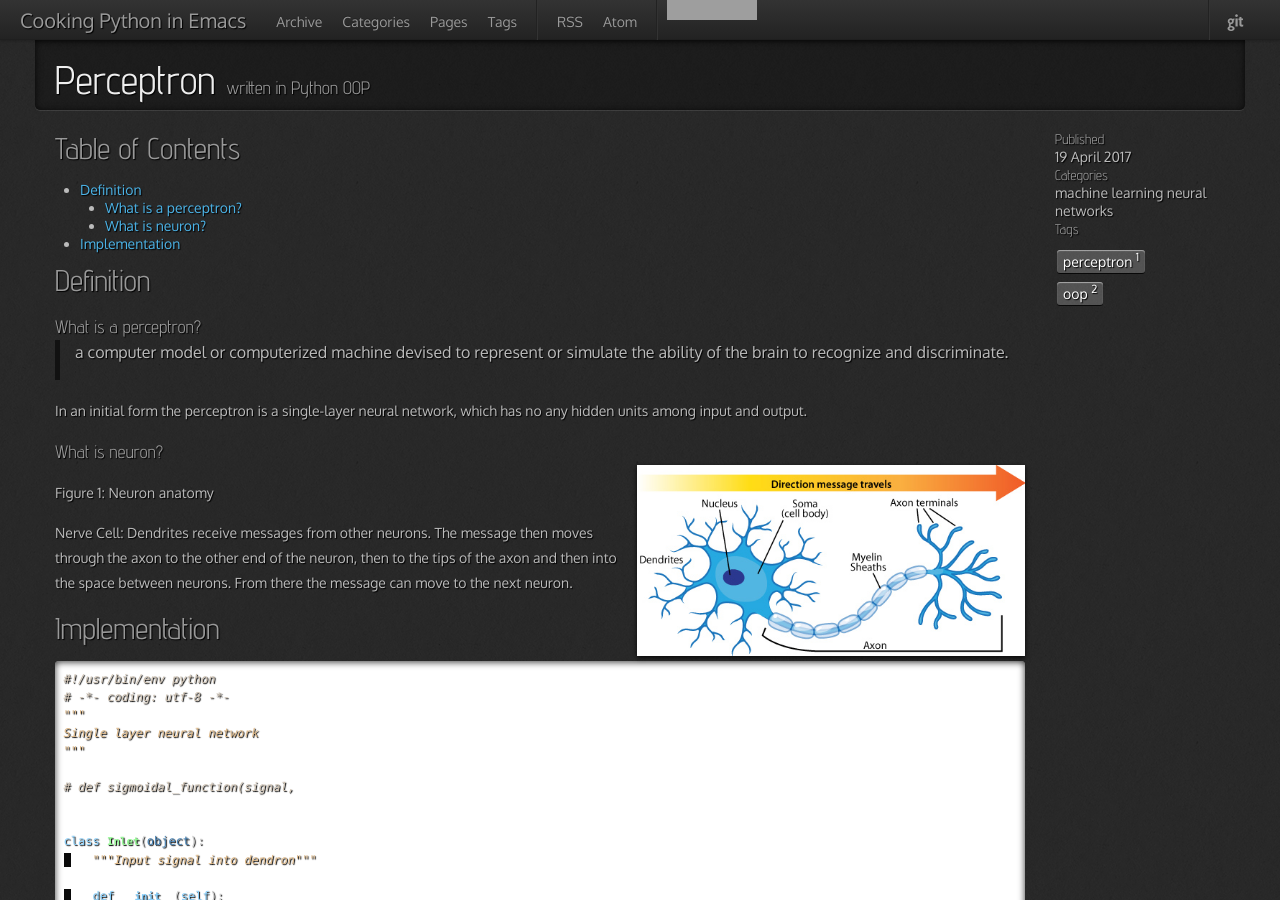
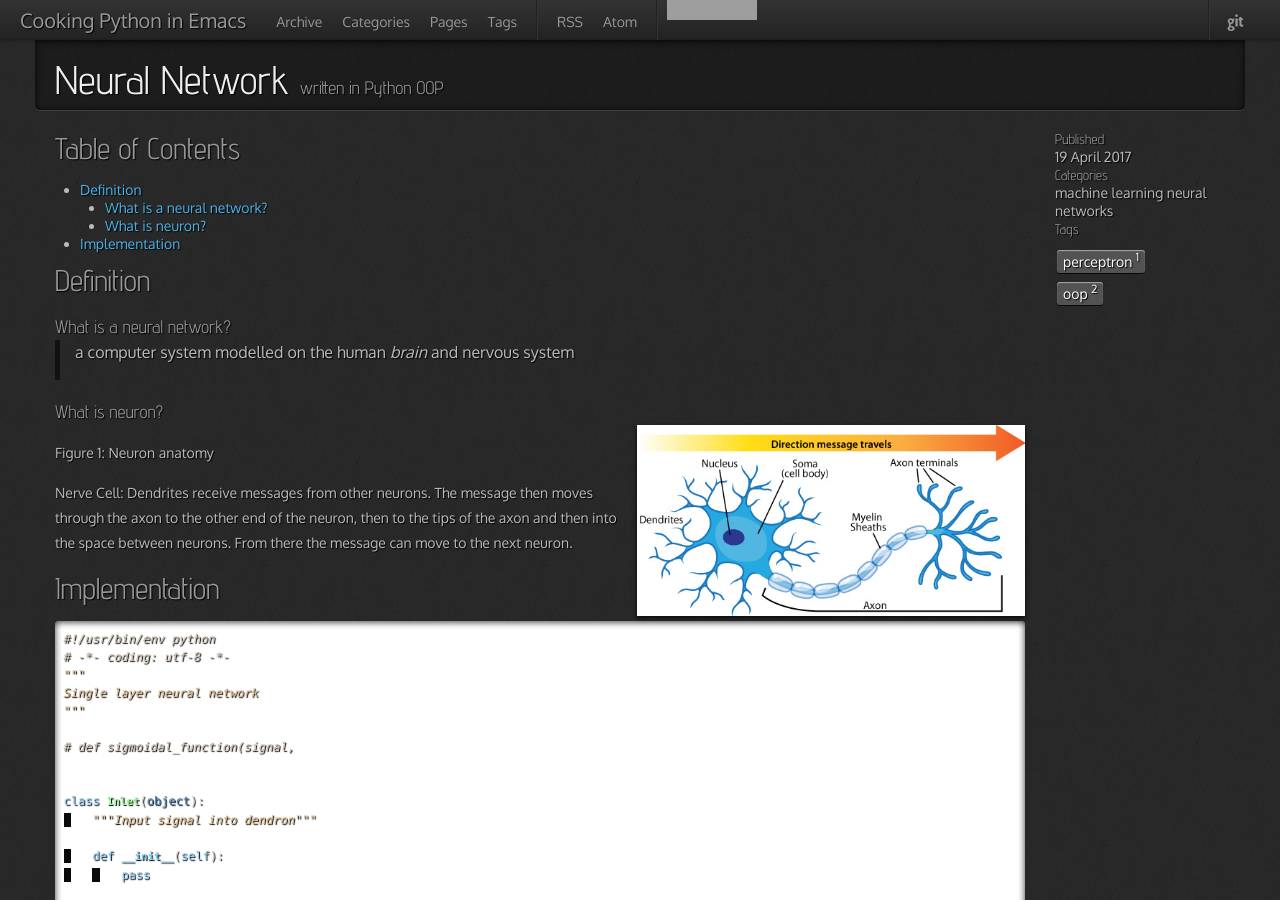
Before and after one commit to 0--key/0--key.github.io, a Jekyll site: the page built from _posts/2017-04-19-perceptron-in-python-oop.html, in a window 1280 px wide and 900 px high. Built offline with Jekyll 4.4.1, drawn with Linux system fonts in a browser that asks for light colours; nearby versions of some CDN libraries; comment, search, counter and statistics services are not loaded; grey boxes are pictures that could not be loaded.

Commit message:
Minor corrections

```diff
--- a/_posts/2017-04-19-perceptron-in-python-oop.html
+++ b/_posts/2017-04-19-perceptron-in-python-oop.html
@@ -1,8 +1,8 @@
 ---
 layout: post
-title: Perceptron
+title: Neural Network
 tagline: " written in Python OOP"
-permalink: /machine-learning/neural-network/perceptron/oop-concept.html
+permalink: /machine-learning/neural-network/oop-concept.html
 categories: [machine learning, neural networks]
 tags: [perceptron, oop]
 ---
@@ -13,7 +13,7 @@ tags: [perceptron, oop]
 <ul>
 <li><a href="#org95863ce">Definition</a>
 <ul>
-<li><a href="#orgb3709a5">What is a perceptron?</a></li>
+<li><a href="#orgbbcb75c">What is a neural network?</a></li>
 <li><a href="#org9d8a082">What is neuron?</a></li>
 </ul>
 </li>
@@ -25,20 +25,14 @@ tags: [perceptron, oop]
 <div id="outline-container-org95863ce" class="outline-2">
 <h2 id="org95863ce">Definition</h2>
 <div class="outline-text-2" id="text-org95863ce">
-</div><div id="outline-container-orgb3709a5" class="outline-3">
-<h3 id="orgb3709a5">What is a perceptron?</h3>
-<div class="outline-text-3" id="text-orgb3709a5">
+</div><div id="outline-container-orgbbcb75c" class="outline-3">
+<h3 id="orgbbcb75c">What is a neural network?</h3>
+<div class="outline-text-3" id="text-orgbbcb75c">
 <blockquote>
 <p>
-a computer model or computerized machine devised to represent or
-simulate the ability of the brain to recognize and discriminate.
+a computer system modelled on the human <i>brain</i> and nervous system
 </p>
 </blockquote>
-
-<p>
-In an initial form the perceptron is a single-layer neural
-network, which has no any hidden units among input and output.
-</p>
 </div>
 </div>
 
```
